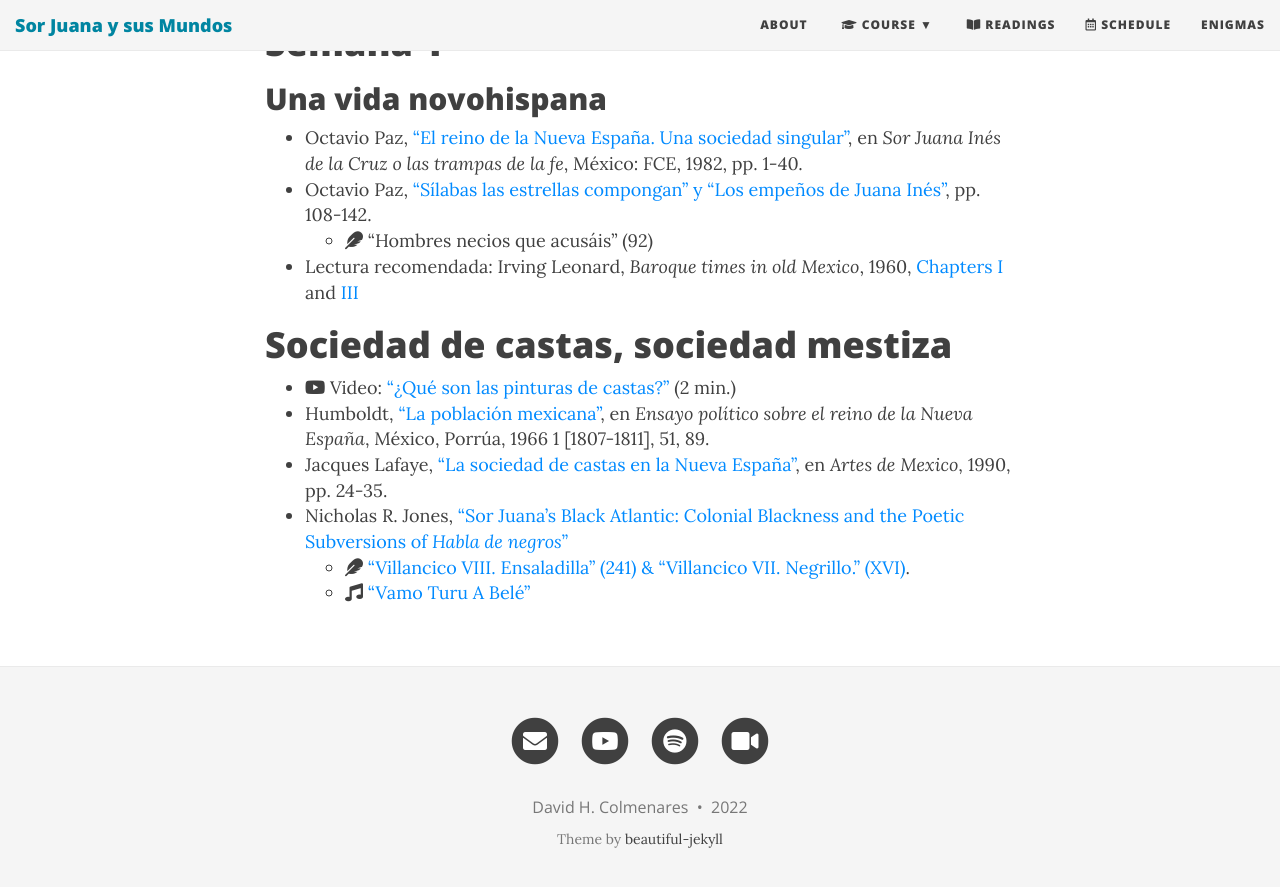
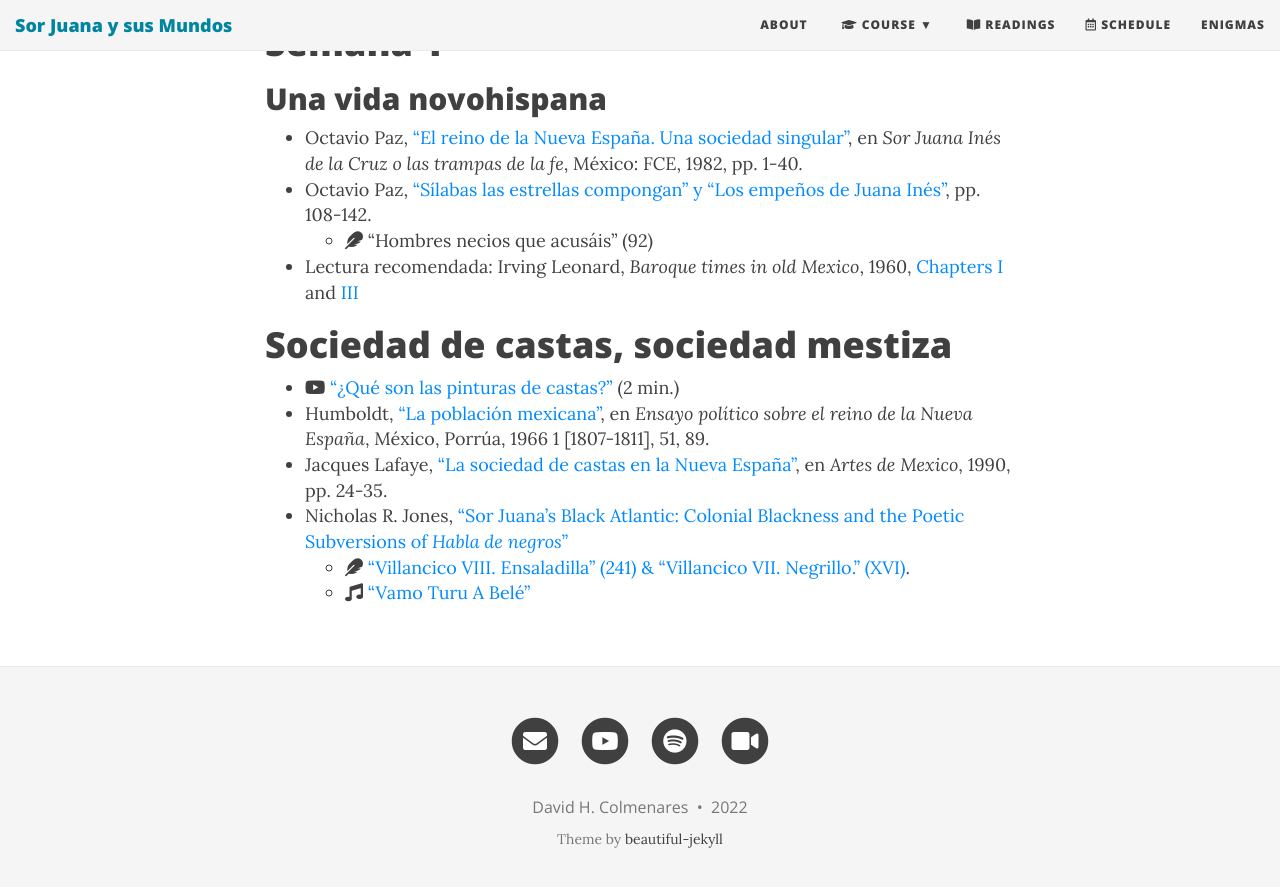
Before and after one commit to Hipomenes/sorjuana, a Jekyll site: the page built from syllabus.md, in a window 1280 px wide and 900 px high, scrolled down 850 px. Shown: the top 887 px of the window. Built offline with Jekyll 4.4.1, drawn with Linux system fonts in a browser that asks for light colours; nearby versions of some CDN libraries.

Commit message:
Update syllabus.md

```diff
--- a/syllabus.md
+++ b/syllabus.md
@@ -27,7 +27,7 @@ bigimg: http://www.ilovelibraries.org/sites/default/files/palafoxianazoom.png
 
 # Sociedad de castas, sociedad mestiza
 
-- <i class="fab fa-youtube"></i> Video: ["¿Qué son las pinturas de castas?"](https://youtu.be/yk6fAcqfvEk) (2 min.)
+- <i class="fab fa-youtube"></i> ["¿Qué son las pinturas de castas?"](https://youtu.be/yk6fAcqfvEk) (2 min.)
 - Humboldt, ["La población mexicana"](), en *Ensayo político sobre el reino de la Nueva España*, México, Porrúa, 1966 1
 [1807-1811], 51, 89.
 - Jacques Lafaye, ["La sociedad de castas en la Nueva España"]( http://ezproxy.bu.edu/login?url=https://www.jstor.org/stable/24326827 ), en *Artes de Mexico*, 1990, pp. 24-35.
```
